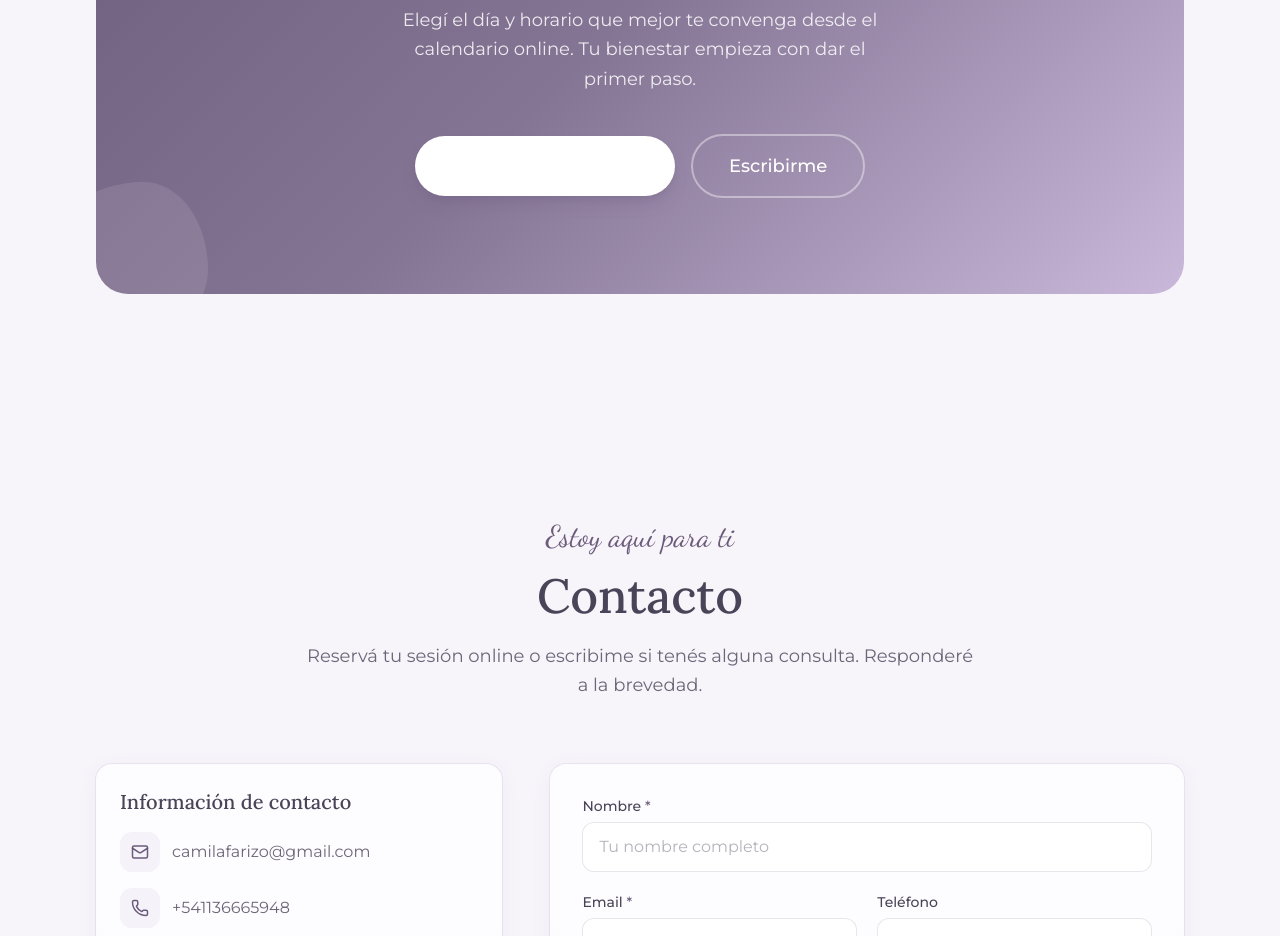
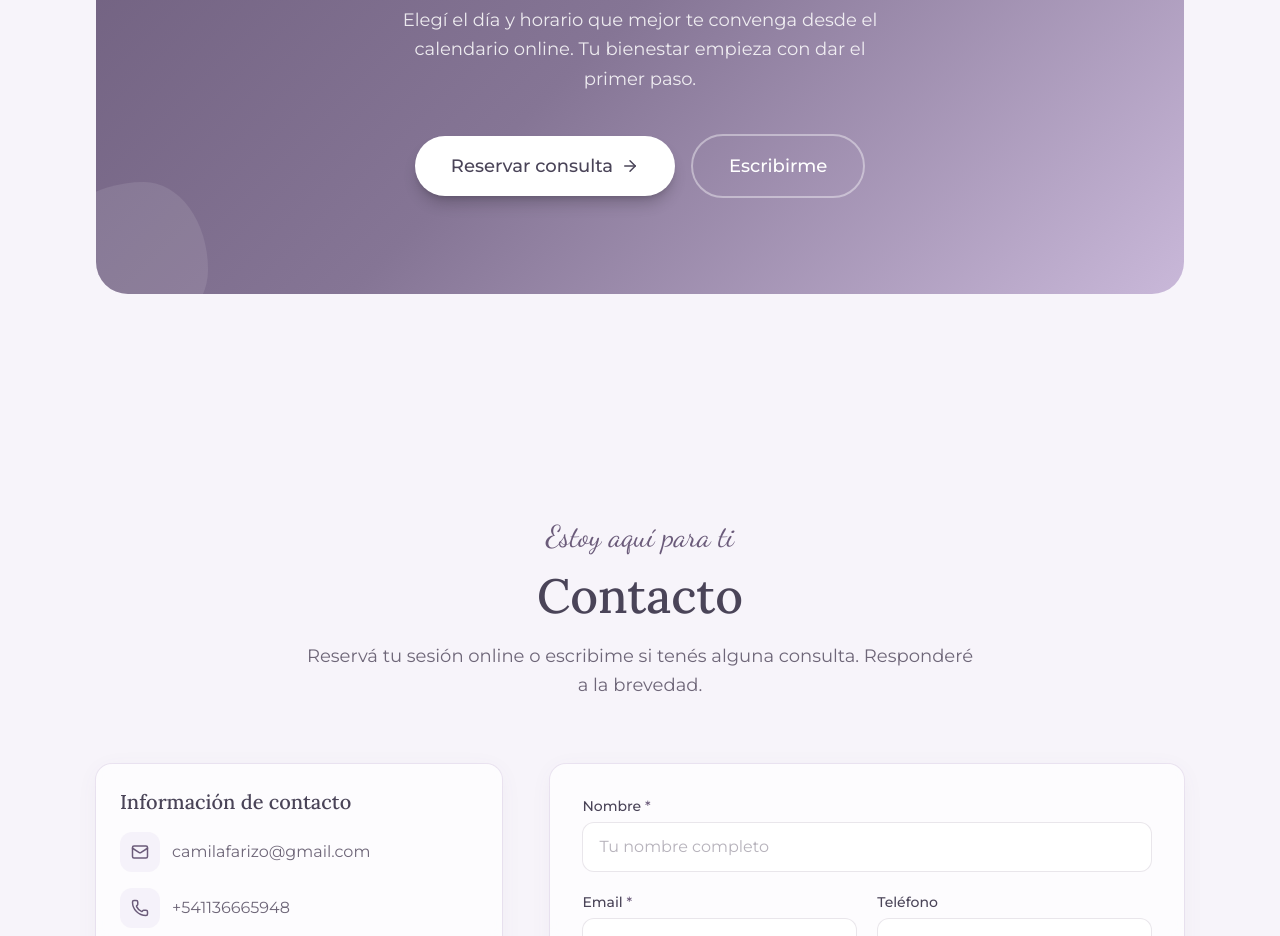
Before and after one commit to manuovejas1/lic-farizo, a Next.js app: page / in a window 1280 px wide. Shown: the part 7760-8696 px from the top of the page. Built offline with nearby package versions, Linux system fonts and the light colour scheme.

Commit message:
Update CTA.tsx

```diff
--- a/src/components/sections/CTA.tsx
+++ b/src/components/sections/CTA.tsx
@@ -42,10 +42,11 @@ export function CTA() {
             <Button
               href={SITE_CONFIG.bookingUrl}
               size="lg"
-              className="bg-white text-primary shadow-lg shadow-black/10 hover:bg-white/95"
+              variant="secondary"
+              className="bg-white text-text shadow-lg shadow-black/20 hover:bg-lavender hover:text-text"
             >
               Reservar consulta
-              <ArrowRight size={18} aria-hidden="true" />
+              <ArrowRight size={18} aria-hidden="true" className="text-text" />
             </Button>
             <Button
               href="#contacto"
```
